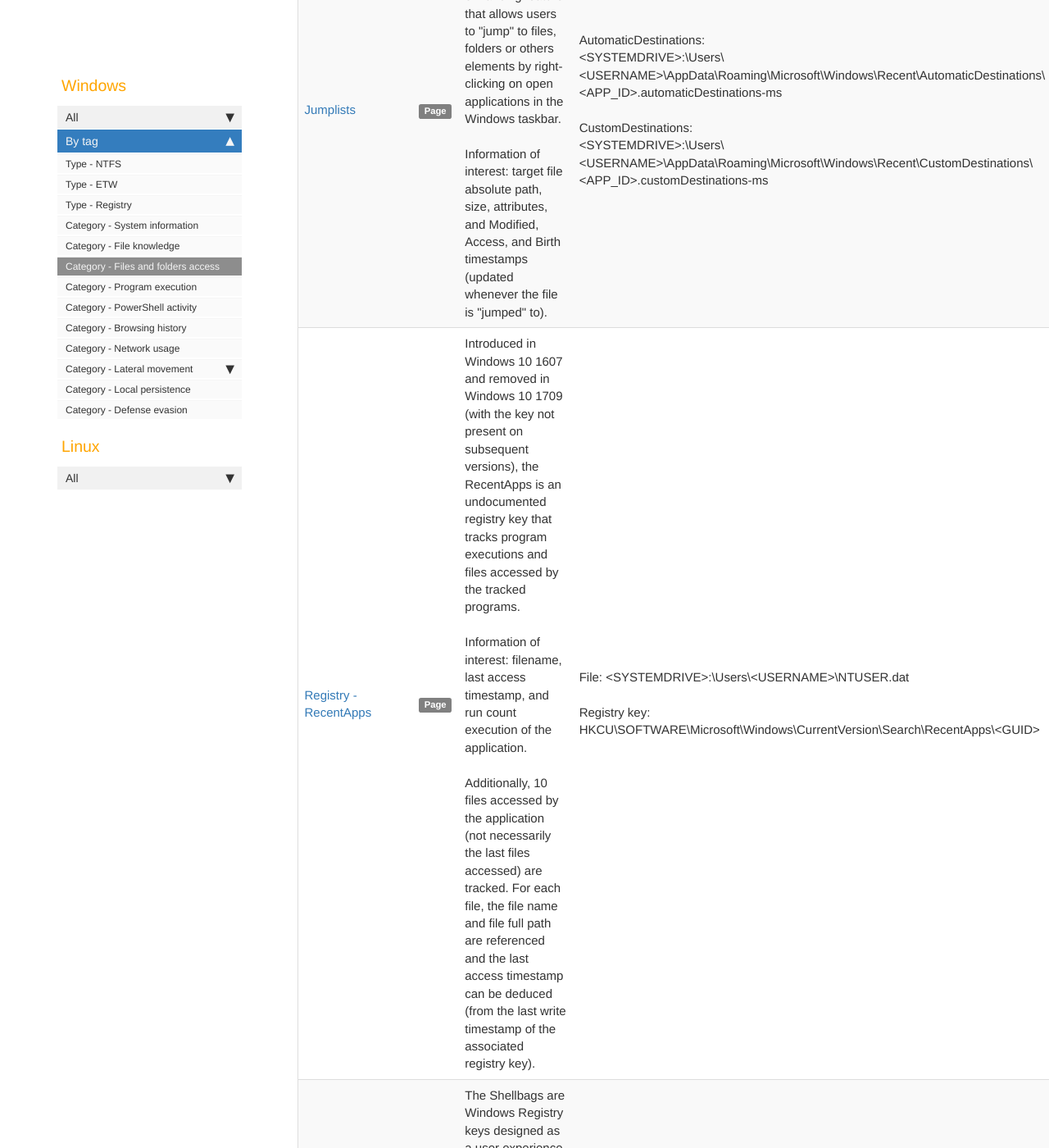
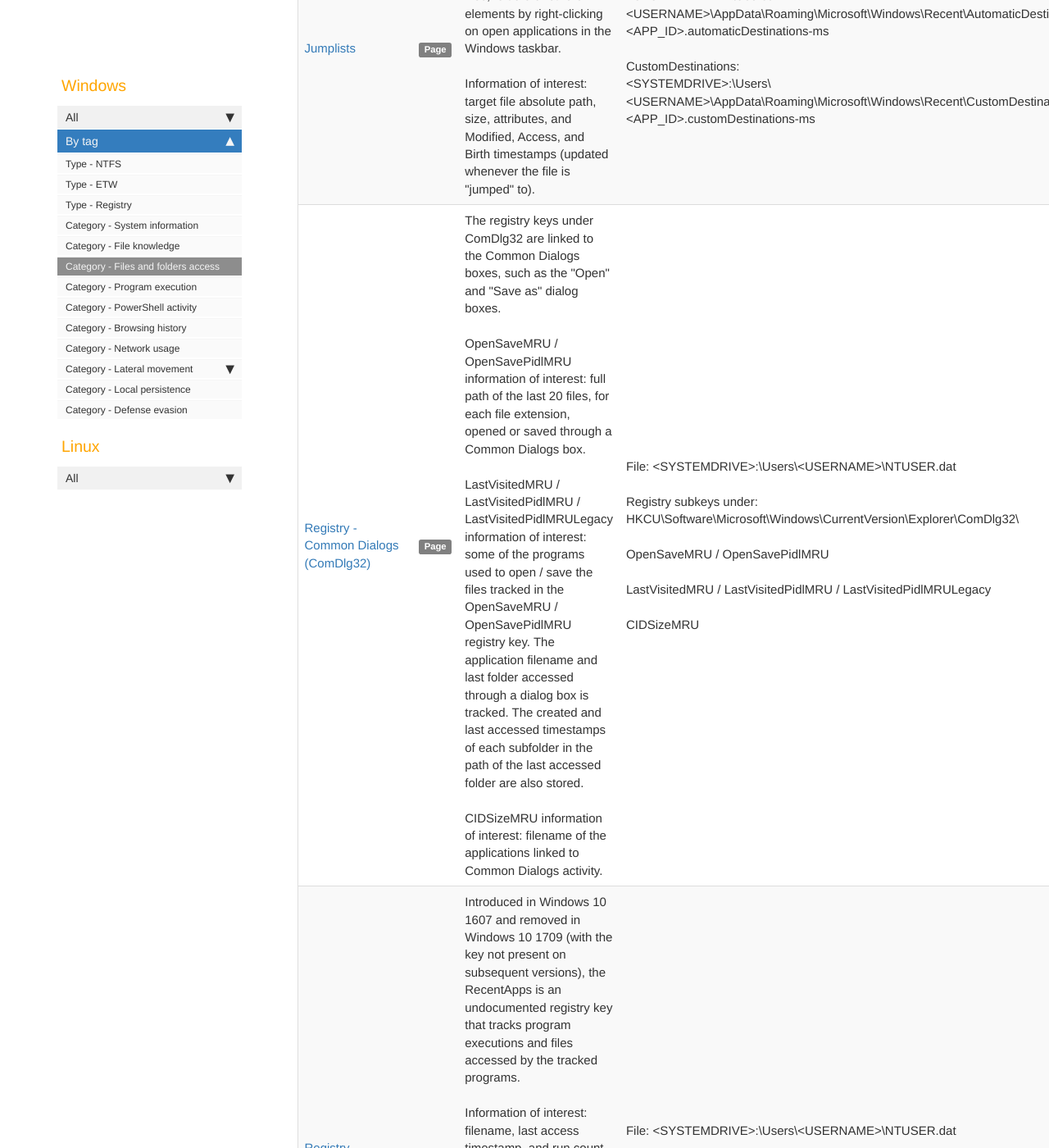
Before and after one commit to Qazeer/artefacts.help, a Jekyll site: the page built from pages/tags/tag_windows_files_and_folders_access.md, in a window 1280 px wide and 1400 px high, scrolled down 374 px. Shown: the whole window at 82% size. Built offline with Jekyll 4.4.1, drawn with Linux system fonts in a browser that asks for light colours; our own code applies the rules of GitHub Pages for plain Markdown files; comment, search, counter and statistics services are not loaded.

Commit message:
[Artefact] ComDlg32 - init

```diff
--- a/_data/sidebars/sidebar.yml
+++ b/_data/sidebars/sidebar.yml
@@ -158,6 +158,24 @@ entries:
         url: /windows_registry_bam_dam.html
         output: web
 
+      - title: ComDlg32
+        type: subfolder
+        url: /windows_registry_comdlg32.html
+        output: web
+        subfolderitems:
+
+        - title: OpenSaveMRU / OpenSavePidlMRU
+          url: /windows_registry_comdlg32.html#opensavemru--opensavepidlmru
+          output: web
+
+        - title: LastVisitedMRU / LastVisitedPidlMRU
+          url: /windows_registry_comdlg32.html#lastvisitedmru--lastvisitedpidlmru--lastvisitedpidlmrulegacy
+          output: web
+
+        - title: CIDSizeMRU
+          url: /windows_registry_comdlg32.html#cidsizemru
+          output: web
+
       - title: FeatureUsage
         url: /windows_registry_featureusage.html
         output: web
--- /dev/null
+++ b/pages/windows/registry_comdlg32.md
@@ -0,0 +1,43 @@
+---
+title: Registry - Common Dialogs (ComDlg32)
+summary: 'The registry keys under ComDlg32 are linked to the Common Dialogs boxes, such as the "Open" and "Save as" dialog boxes.\n\nOpenSaveMRU / OpenSavePidlMRU information of interest: full path of the last 20 files, for each file extension, opened or saved through a Common Dialogs box.\n\nLastVisitedMRU / LastVisitedPidlMRU / LastVisitedPidlMRULegacy information of interest: some of the programs used to open / save the files tracked in the OpenSaveMRU / OpenSavePidlMRU registry key. The application filename and last folder accessed through a dialog box is tracked. The created and last accessed timestamps of each subfolder in the path of the last accessed folder are also stored.\n\nCIDSizeMRU information of interest: filename of the applications linked to Common Dialogs activity.'
+keywords: 'Common Dialogs, ComDlg32, OpenSaveMRU, OpenSavePidlMRU, LastVisitedMRU, LastVisitedPidlMRU, LastVisitedPidlMRULegacy, CIDSizeMRU'
+tags:
+  - windows_files_and_folders_access
+  - windows_program_execution
+  - windows_registry
+location: 'File: <SYSTEMDRIVE>:\Users\<USERNAME>\NTUSER.dat\n\nRegistry subkeys under:\nHKCU\Software\Microsoft\Windows\CurrentVersion\Explorer\ComDlg32\\n\nOpenSaveMRU / OpenSavePidlMRU\n\nLastVisitedMRU / LastVisitedPidlMRU / LastVisitedPidlMRULegacy\n\nCIDSizeMRU'
+last_updated: 2024-01-07
+sidebar: sidebar
+permalink: windows_registry_comdlg32.html
+folder: windows
+---
+
+The registry keys under `ComDlg32` are linked to the `Common Dialogs` boxes,
+such as the "Open" and "Save as" dialog boxes.
+
+Files or folders accessed, and the executing programs, are stored to maintain
+a dialog box state across operations. For instance, the last path a file was
+saved into will be directly opened when opening the "Save as" dialog box using
+Microsoft Word.
+
+### OpenSaveMRU / OpenSavePidlMRU
+
+| Hive | Description | Location |
+| `HKCU\SOFTWARE` | Renamed from `OpenSaveMRU` to `OpenSavePidlMRU` in `Windows Vista` and later. <br><br> Records information on files opened or saved through the "Open File" or "Save File" `Common Dialogs` box. <br><br> The `OpenSaveMRU`/ `OpenSavePidlMRU` keys has multiple subkeys, one for each different file extension (for the files opened / saved on the given system). <br><br> Each subkey contains an ordered `Most recently used (MRU)` list of opened / saved files (full path of the file). The list can go up to 20 entries, with entries over 20 being overwritten. <br><br> The last write timestamp of each subkey thus corresponds to the timestamp of opening / saving of the file in MRU position 0 (for a given file extension). | File: `%SystemDrive%:\Users\<USERNAME>\NTUSER.dat` <br><br> Registry key: <br> `HKCU\Software\Microsoft\Windows\CurrentVersion\Explorer\ComDlg32\OpenSaveMRU` <br> `HKCU\Software\Microsoft\Windows\CurrentVersion\Explorer\ComDlg32\OpenSavePidlMRU` |
+
+### LastVisitedMRU / LastVisitedPidlMRU / LastVisitedPidlMRULegacy
+
+| Hive | Description | Location |
+| `HKCU\SOFTWARE` | Renamed from `LastVisitedMRU` to `LastVisitedPidlMRU` in `Windows Vista` and later. <br><br> Records the programs used to open / save (some of) the file tracked in the `OpenSaveMRU` / `OpenSavePidlMRU` registry key. <br><br> Notably used to track the last folder used by a given program in an "Open File" / "Save File" `Common Dialogs` box. <br><br> Applications tracked by their file name and are stored in an ordered `Most Recently Used (MRU)` list. The last write timestamp of the key thus corresponds to the timestamp of execution of the most recently executed program (first in the MRU list). <br><br> For each application, the full path of the folder can be constructed from information blocks on each subfolder in the location. For example, for the "%SystemRoot%\Users\Public\Documents" location, three blocks will be present: "Users", "Public", and "Documents". For each block, the created and last accessed timestamps and the MFT entry / sequence associated with the folder are referenced. | File: `%SystemDrive%:\Users\<USERNAME>\NTUSER.dat` <br><br> Registry key: <br> `HKCU\SOFTWARE\Microsoft\Windows\CurrentVersion\Explorer\ComDlg32\LastVisitedMRU` <br> `HKCU\Software\Microsoft\Windows\CurrentVersion\Explorer\ComDlg32\LastVisitedPidlMRU` <br> `HKCU\Software\Microsoft\Windows\CurrentVersion\Explorer\ComDlg32\LastVisitedPidlMRULegacy` |
+
+### CIDSizeMRU
+
+| Hive | Description | Location |
+| `HKCU\SOFTWARE` | Recently executed programs, linked to `Common Dialogs` activity (pop boxes to open / save file, print, find / replace, ...). <br><br> The key contains an ordered `Most Recently Used (MRU)` list of executed programs, identified through their filename. <br><br> The last write timestamp of the key thus corresponds to the timestamp of execution of the most recently executed program (first in the MRU list). | File: `%SystemDrive%:\Users\<USERNAME>\NTUSER.dat` <br><br> Registry key: <br> `HKCU\Software\Microsoft\Windows\CurrentVersion\Explorer\ComDlg32\CIDSizeMRU` |
+
+### References
+
+  - [SANS - Chad Tilbury - OpenSaveMRU and LastVisitedMRU](https://www.sans.org/blog/opensavemru-and-lastvisitedmru/)
+
+  - [digitalf0rensics - Ajith Ravindran - Windows Registry and Forensics (Part2)](https://digitalf0rensics.wordpress.com/2014/01/17/windows-registry-and-forensics-part2/)
```
